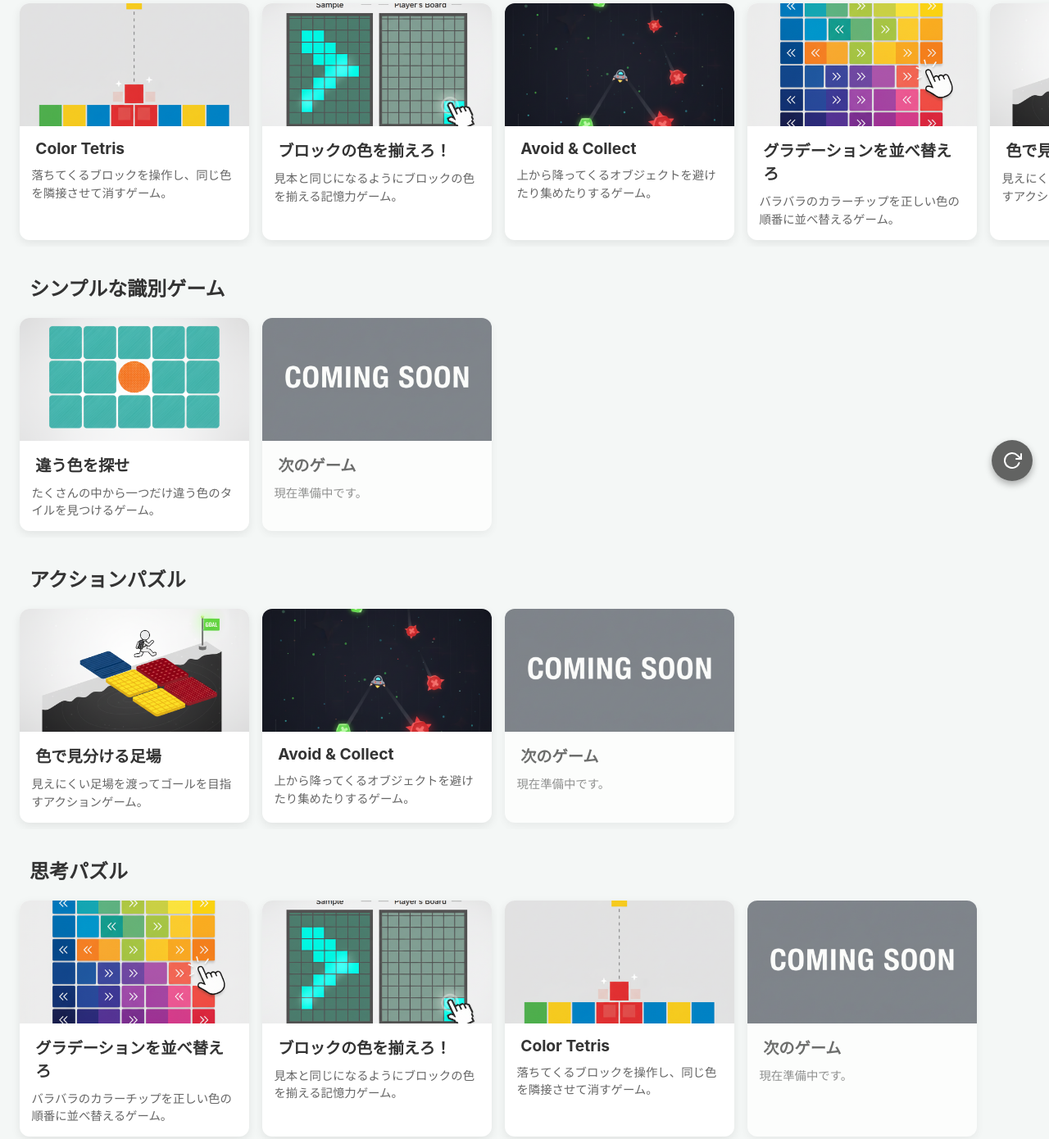
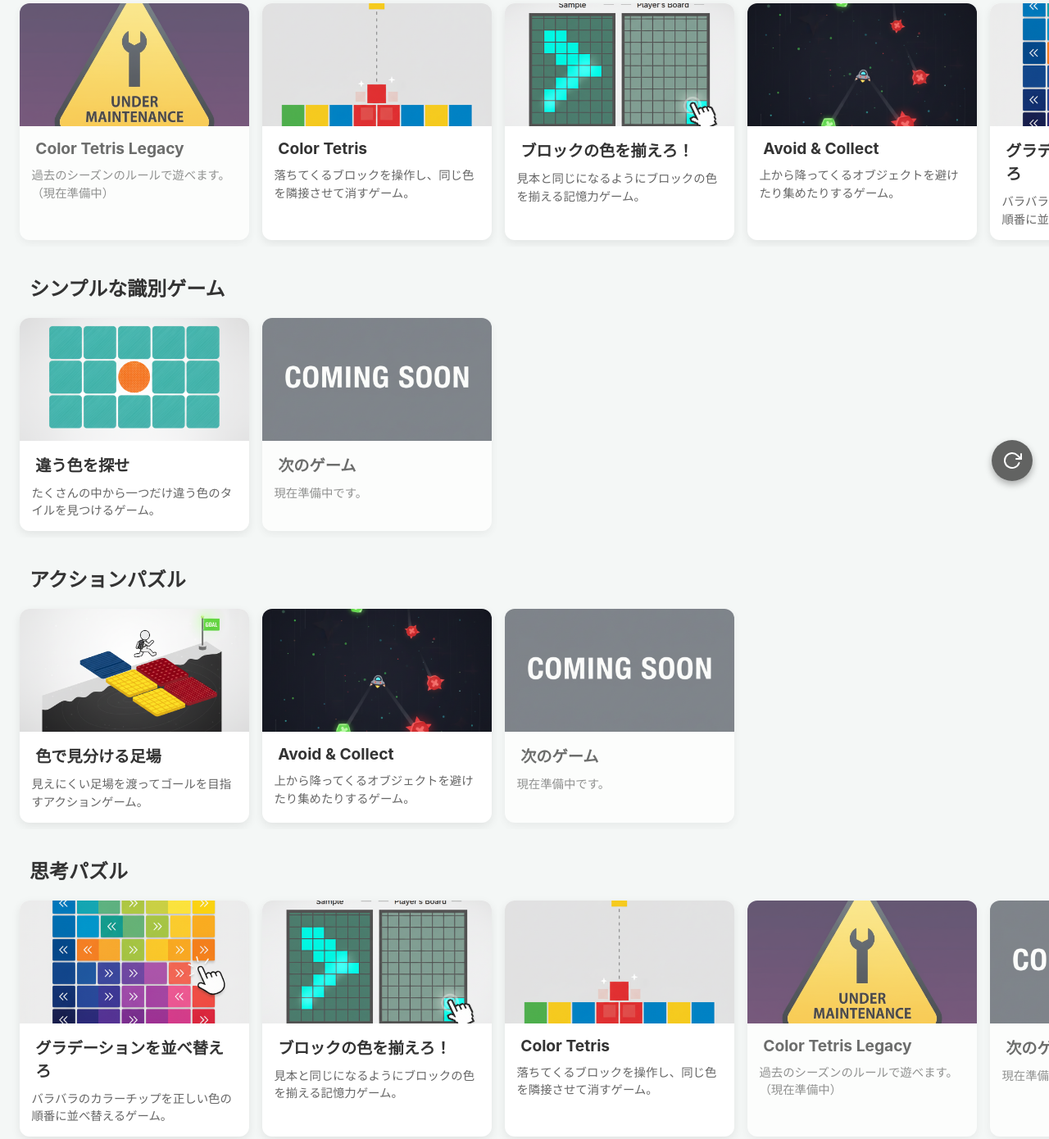
Before and after one commit to acounttest805-ctrl/color-game, a plain HTML site: page index.html in a window 1280 px wide. Shown: the part 193-1583 px from the top of the page at 82% size. Drawn offline with Linux system fonts and the light colour scheme.

Commit message:
Add files via upload

```diff
--- a/index.html
+++ b/index.html
@@ -12,37 +12,20 @@
 
     <link rel="stylesheet" href="style.css">
 
-    <!-- ★★★ 更新通知用のスタイルを追加 ★★★ -->
     <style>
         #update-toast {
-            position: fixed;
-            bottom: 20px;
-            left: 50%;
-            transform: translateX(-50%);
-            background-color: #28a745;
-            color: white;
-            padding: 12px 20px;
-            border-radius: 8px;
-            box-shadow: 0 4px 12px rgba(0,0,0,0.2);
-            z-index: 2000;
-            display: flex;
-            align-items: center;
-            gap: 15px;
+            position: fixed; bottom: 20px; left: 50%;
+            transform: translateX(-50%); background-color: #28a745;
+            color: white; padding: 12px 20px; border-radius: 8px;
+            box-shadow: 0 4px 12px rgba(0,0,0,0.2); z-index: 2000;
+            display: flex; align-items: center; gap: 15px;
         }
         #update-toast button {
-            background-color: white;
-            color: #28a745;
-            border: none;
-            padding: 8px 12px;
-            border-radius: 5px;
-            font-weight: bold;
-            cursor: pointer;
+            background-color: white; color: #28a745; border: none;
+            padding: 8px 12px; border-radius: 5px; font-weight: bold; cursor: pointer;
         }
         .settings-panel {
-            margin-top: 2em;
-            padding: 1em;
-            background-color: #e2e6ea;
-            border-radius: 8px;
+            margin-top: 2em; padding: 1em; background-color: #e2e6ea; border-radius: 8px;
         }
         .settings-panel h4 { margin: 0 0 0.5em 0; color: #333; }
         .settings-panel label { display: block; margin-bottom: 0.5em; color: #555; font-size: 0.9em; }
@@ -59,6 +42,11 @@
         <section class="genre-carousel">
             <h2 class="genre-title">新着順</h2>
             <div class="carousel-container">
+                <div class="game-card coming-soon">
+                    <img src="./assets/under-maintenance.png" alt="Color Tetris Legacy（準備中）">
+                    <h3>Color Tetris Legacy</h3>
+                    <p>過去のシーズンのルールで遊べます。（現在準備中）</p>
+                </div>
                 <div class="game-card">
                     <a href="./games/color-tetris/index.html">
                         <img src="./assets/color-tetris.png" alt="Color Tetrisのサムネイル">
@@ -115,7 +103,6 @@
                         <p>たくさんの中から一つだけ違う色のタイルを見つけるゲーム。</p>
                     </a>
                 </div>
-                <!-- Coming Soonカード -->
                 <div class="game-card coming-soon">
                     <img src="./assets/ComingSoon.png" alt="準備中のゲーム">
                     <h3>次のゲーム</h3>
@@ -142,7 +129,6 @@
                         <p>上から降ってくるオブジェクトを避けたり集めたりするゲーム。</p>
                     </a>
                 </div>
-                <!-- Coming Soonカード -->
                 <div class="game-card coming-soon">
                     <img src="./assets/ComingSoon.png" alt="準備中のゲーム">
                     <h3>次のゲーム</h3>
@@ -176,7 +162,11 @@
                         <p>落ちてくるブロックを操作し、同じ色を隣接させて消すゲーム。</p>
                     </a>
                 </div>
-                <!-- Coming Soonカード -->
+                <div class="game-card coming-soon">
+                    <img src="./assets/under-maintenance.png" alt="Color Tetris Legacy（準備中）">
+                    <h3>Color Tetris Legacy</h3>
+                    <p>過去のシーズンのルールで遊べます。（現在準備中）</p>
+                </div>
                 <div class="game-card coming-soon">
                     <img src="./assets/ComingSoon.png" alt="準備中のゲーム">
                     <h3>次のゲーム</h3>
@@ -190,7 +180,6 @@
     <footer>
         <p>【注意】このゲームは医学的な診断を行うものではありません。ご自身の特性について詳しく知りたい場合は、専門の医療機関にご相談ください。</p>
 
-        <!-- ★★★ 設定UIを追加 ★★★ -->
         <div class="settings-panel">
             <h4>更新設定</h4>
             <label>
@@ -208,14 +197,10 @@
         <svg xmlns="http://www.w3.org/2000/svg" width="24" height="24" viewBox="0 0 24 24" fill="none" stroke="currentColor" stroke-width="2" stroke-linecap="round" stroke-linejoin="round"><polyline points="23 4 23 10 17 10"></polyline><path d="M20.49 15a9 9 0 1 1-2.12-9.36L23 10"></path></svg>
     </button>
 
-    <!-- ★★★ 更新検知と設定管理のスクリプト ★★★ -->
     <script>
-      let newWorker; // 新しいService Workerを保持する変数
-
+      let newWorker;
       function createUpdateUI() {
-          // 既に通知があれば何もしない
           if (document.getElementById('update-toast')) return;
-
           const updateToast = document.createElement('div');
           updateToast.id = 'update-toast';
           updateToast.innerHTML = `
@@ -223,12 +208,10 @@
               <button id="update-btn">更新</button>
           `;
           document.body.appendChild(updateToast);
-
           document.getElementById('update-btn').addEventListener('click', () => {
               newWorker.postMessage({ action: 'skipWaiting' });
           });
       }
-
       if ('serviceWorker' in navigator) {
           navigator.serviceWorker.register('sw.js').then(reg => {
               reg.addEventListener('updatefound', () => {
@@ -245,7 +228,6 @@
                   });
               });
           });
-
           let refreshing;
           navigator.serviceWorker.addEventListener('controllerchange', () => {
               if (refreshing) return;
@@ -253,8 +235,6 @@
               refreshing = true;
           });
       }
-
-      // --- 更新設定の管理 ---
       const updateSettingRadios = document.querySelectorAll('input[name="update-setting"]');
       const savedSetting = localStorage.getItem('updateSetting') || 'manual';
       const currentRadio = document.querySelector(`input[value="${savedSetting}"]`);
--- a/sw.js
+++ b/sw.js
@@ -61,5 +61,4 @@ self.addEventListener('message', event => {
   if (event.data && event.data.action === 'skipWaiting') {
     self.skipWaiting();
   }
-
 });
```
Also changed, not shown: 1 other file.
